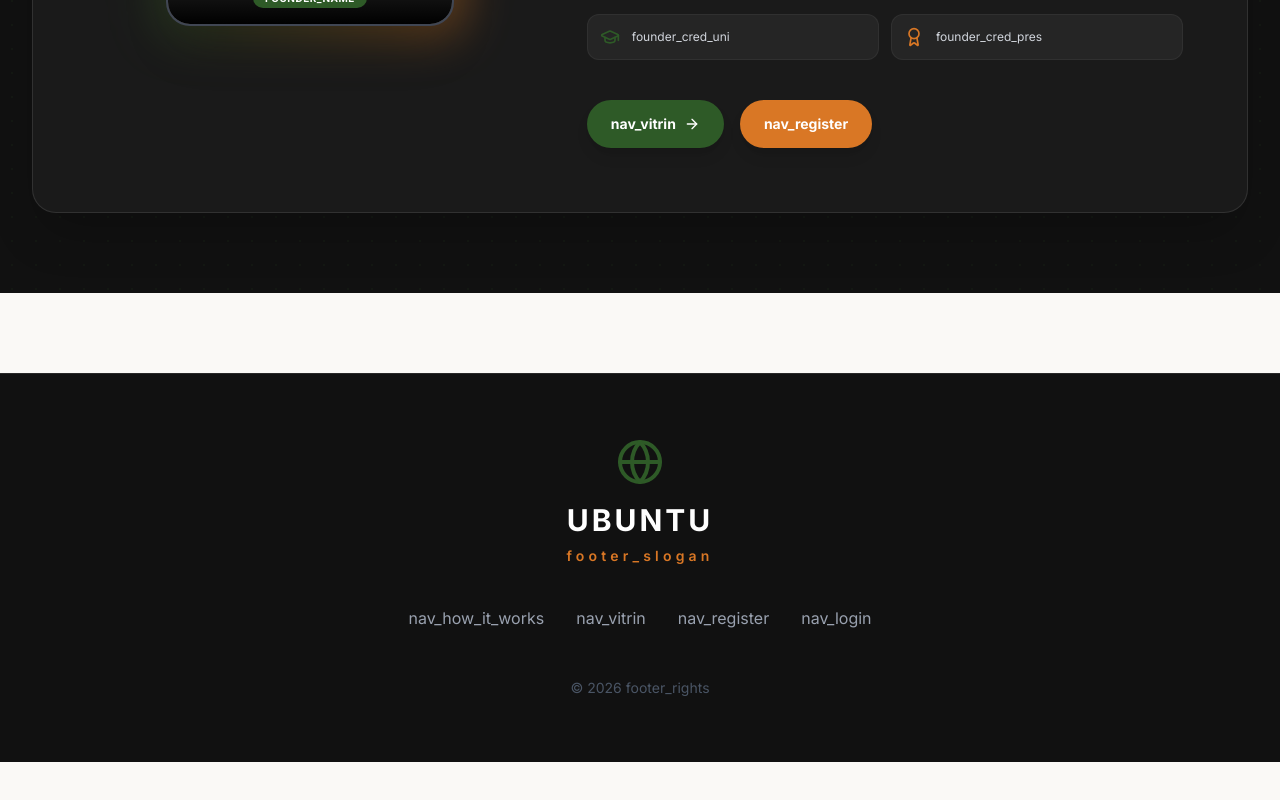
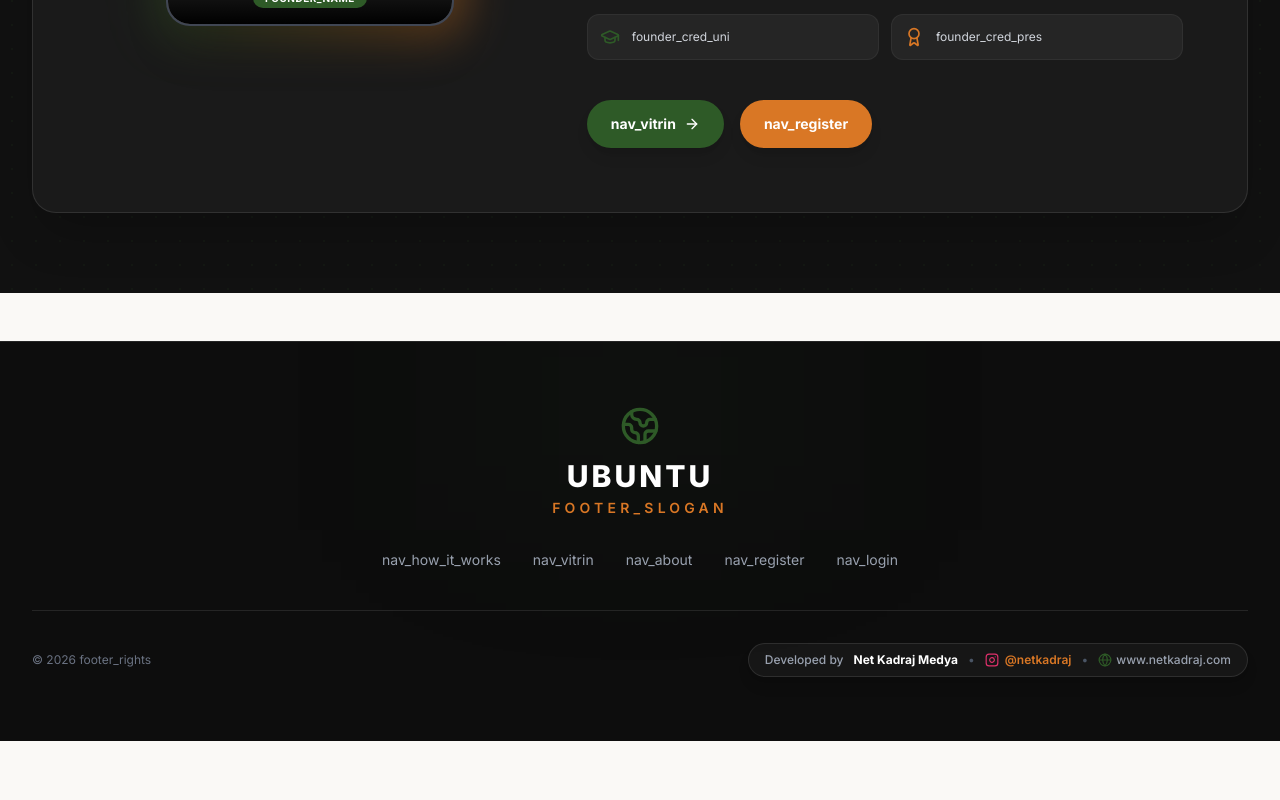
Before and after one commit to netkadrajmedya-lab/ubuntu-network, a Next.js app: page /hakkimizda in a window 1280 px wide. Shown: the part 1956-2756 px from the top of the page. Built offline with nearby package versions, Linux system fonts and the light colour scheme; grey boxes are pictures that could not be loaded.

Commit message:
feat(footer): add Developed by Net Kadraj Medya badge with Instagram and website links

```diff
--- a/src/app/hakkimizda/page.tsx
+++ b/src/app/hakkimizda/page.tsx
@@ -7,6 +7,7 @@ import {
   MapPin, Send
 } from "lucide-react";
 import Link from "next/link";
+import Footer from "@/components/Footer";
 import { useLanguage } from "@/context/LanguageContext";
 
 export default function HakkimizdaPage() {
@@ -239,34 +240,7 @@ export default function HakkimizdaPage() {
       </section>
 
       {/* Footer */}
-      <footer className="bg-[#111111] py-16 border-t border-white/10 mt-20">
-        <div className="max-w-7xl mx-auto px-4 sm:px-6 lg:px-8 text-center flex flex-col items-center">
-          <Globe className="h-12 w-12 text-[#2E5A27] mb-4" />
-          <h2 className="text-3xl font-bold text-white mb-2 tracking-widest uppercase">Ubuntu</h2>
-          <p className="text-[#D97725] text-sm tracking-[0.3em] font-semibold mb-10">
-            {t("footer_slogan")}
-          </p>
-
-          <div className="flex flex-wrap justify-center gap-8 mb-12">
-            <Link href="/#nasil-calisir" className="text-gray-400 hover:text-white transition-colors">
-              {t("nav_how_it_works")}
-            </Link>
-            <Link href="/#vitrin" className="text-gray-400 hover:text-white transition-colors">
-              {t("nav_vitrin")}
-            </Link>
-            <Link href="/kayit" className="text-gray-400 hover:text-white transition-colors">
-              {t("nav_register")}
-            </Link>
-            <Link href="/giris" className="text-gray-400 hover:text-white transition-colors">
-              {t("nav_login")}
-            </Link>
-          </div>
-
-          <p className="text-gray-600 text-sm">
-            &copy; {new Date().getFullYear()} {t("footer_rights")}
-          </p>
-        </div>
-      </footer>
+      <Footer />
     </div>
   );
 }
--- a/src/app/page.tsx
+++ b/src/app/page.tsx
@@ -2,6 +2,7 @@
 
 import HeroSlider from "@/components/HeroSlider";
 import PremiumVitrin from "@/components/PremiumVitrin";
+import Footer from "@/components/Footer";
 import { CheckCircle2, ShieldCheck, Zap, Users, Code, PenTool, Globe2, Briefcase, ChevronRight, ArrowRight } from "lucide-react";
 import Link from "next/link";
 import { useLanguage } from "@/context/LanguageContext";
@@ -140,37 +141,7 @@ export default function Home() {
       </section>
 
       {/* Footer */}
-      <footer className="bg-[#111111] py-16 border-t border-white/10">
-        <div className="max-w-7xl mx-auto px-4 sm:px-6 lg:px-8 text-center flex flex-col items-center">
-          <Globe2 className="h-12 w-12 text-[#2E5A27] mb-4" />
-          <h2 className="text-3xl font-bold text-white mb-2 tracking-widest uppercase">Ubuntu</h2>
-          <p className="text-[#D97725] text-sm tracking-[0.3em] font-semibold mb-10">
-            {t("footer_slogan")}
-          </p>
-
-          <div className="flex flex-wrap justify-center gap-8 mb-12">
-            <Link href="#nasil-calisir" className="text-gray-400 hover:text-white transition-colors">
-              {t("nav_how_it_works")}
-            </Link>
-            <Link href="#vitrin" className="text-gray-400 hover:text-white transition-colors">
-              {t("nav_vitrin")}
-            </Link>
-            <Link href="/hakkimizda" className="text-gray-400 hover:text-white transition-colors">
-              {t("nav_about")}
-            </Link>
-            <Link href="/kayit" className="text-gray-400 hover:text-white transition-colors">
-              {t("nav_register")}
-            </Link>
-            <Link href="/giris" className="text-gray-400 hover:text-white transition-colors">
-              {t("nav_login")}
-            </Link>
-          </div>
-
-          <p className="text-gray-600 text-sm">
-            &copy; {new Date().getFullYear()} {t("footer_rights")}
-          </p>
-        </div>
-      </footer>
+      <Footer />
     </main>
   );
 }
--- /dev/null
+++ b/src/components/Footer.tsx
@@ -0,0 +1,104 @@
+"use client";
+
+import Link from "next/link";
+import { Globe2, Globe } from "lucide-react";
+import { useLanguage } from "@/context/LanguageContext";
+
+export default function Footer() {
+  const { t } = useLanguage();
+
+  return (
+    <footer className="bg-[#0D0D0D] text-white py-16 border-t border-white/10 relative overflow-hidden">
+      {/* Hafif Arka Plan Parıltısı */}
+      <div className="absolute top-0 left-1/2 -translate-x-1/2 w-96 h-32 bg-[#2E5A27]/10 blur-[100px] pointer-events-none" />
+
+      <div className="max-w-7xl mx-auto px-4 sm:px-6 lg:px-8 relative z-10 flex flex-col items-center text-center">
+        {/* Logo & Marka */}
+        <div className="flex items-center gap-2 mb-3">
+          <Globe2 className="h-10 w-10 text-[#2E5A27]" />
+        </div>
+        <h2 className="text-2xl sm:text-3xl font-extrabold tracking-widest uppercase">
+          Ubuntu
+        </h2>
+        <p className="text-[#D97725] text-xs sm:text-sm tracking-[0.3em] font-semibold mt-1 mb-8 uppercase">
+          {t("footer_slogan")}
+        </p>
+
+        {/* Hızlı Gezinme Linkleri */}
+        <div className="flex flex-wrap justify-center gap-6 sm:gap-8 mb-10 text-sm">
+          <Link href="/#nasil-calisir" className="text-gray-400 hover:text-white transition-colors">
+            {t("nav_how_it_works")}
+          </Link>
+          <Link href="/#vitrin" className="text-gray-400 hover:text-white transition-colors">
+            {t("nav_vitrin")}
+          </Link>
+          <Link href="/hakkimizda" className="text-gray-400 hover:text-white transition-colors">
+            {t("nav_about")}
+          </Link>
+          <Link href="/kayit" className="text-gray-400 hover:text-white transition-colors">
+            {t("nav_register")}
+          </Link>
+          <Link href="/giris" className="text-gray-400 hover:text-white transition-colors">
+            {t("nav_login")}
+          </Link>
+        </div>
+
+        {/* Ayırıcı ve Premium İmza Bölümü */}
+        <div className="w-full pt-8 border-t border-white/10 flex flex-col md:flex-row items-center justify-between gap-4 text-xs text-gray-400">
+          {/* Telif Hakkı */}
+          <p className="order-2 md:order-1 text-center md:text-left text-gray-500">
+            &copy; {new Date().getFullYear()} {t("footer_rights")}
+          </p>
+
+          {/* Developed by Net Kadraj Medya Rozeti */}
+          <div className="order-1 md:order-2 flex flex-wrap items-center justify-center gap-2.5 bg-white/[0.04] hover:bg-white/[0.07] border border-white/10 hover:border-[#D97725]/40 px-4 py-2 rounded-full shadow-lg transition-all duration-300">
+            <span className="text-gray-400 font-medium">Developed by</span>
+            <a
+              href="https://www.netkadraj.com"
+              target="_blank"
+              rel="noopener noreferrer"
+              className="font-bold text-white hover:text-[#D97725] transition-colors"
+              title="Net Kadraj Medya Web Sitesi"
+            >
+              Net Kadraj Medya
+            </a>
+            <span className="text-gray-600 select-none">•</span>
+            <a
+              href="https://www.instagram.com/netkadraj"
+              target="_blank"
+              rel="noopener noreferrer"
+              className="inline-flex items-center gap-1.5 text-gray-300 hover:text-[#E1306C] transition-colors font-medium group"
+              title="Net Kadraj Medya Instagram: @netkadraj"
+            >
+              <svg
+                className="w-3.5 h-3.5 text-[#E1306C] group-hover:scale-110 transition-transform"
+                viewBox="0 0 24 24"
+                fill="none"
+                stroke="currentColor"
+                strokeWidth="2"
+                strokeLinecap="round"
+                strokeLinejoin="round"
+              >
+                <rect width="20" height="20" x="2" y="2" rx="5" ry="5" />
+                <path d="M16 11.37A4 4 0 1 1 12.63 8 4 4 0 0 1 16 11.37z" />
+                <line x1="17.5" x2="17.51" y1="6.5" y2="6.5" />
+              </svg>
+              <span className="text-[#D97725] group-hover:text-[#E1306C] font-semibold transition-colors">@netkadraj</span>
+            </a>
+            <span className="text-gray-600 select-none hidden sm:inline">•</span>
+            <a
+              href="https://www.netkadraj.com"
+              target="_blank"
+              rel="noopener noreferrer"
+              className="hidden sm:inline-flex items-center gap-1 text-gray-400 hover:text-[#2E5A27] transition-colors font-medium group"
+              title="www.netkadraj.com"
+            >
+              <Globe className="w-3.5 h-3.5 text-[#2E5A27] group-hover:scale-110 transition-transform" />
+              <span className="hover:underline">www.netkadraj.com</span>
+            </a>
+          </div>
+        </div>
+      </div>
+    </footer>
+  );
+}
```
